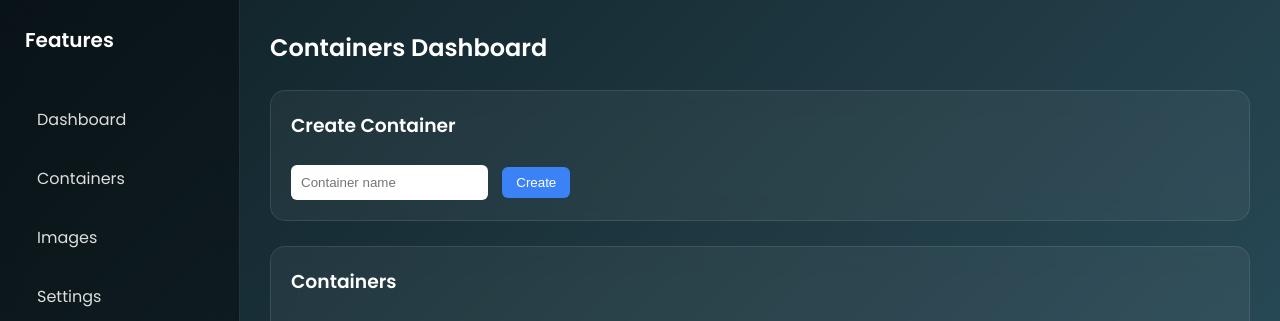
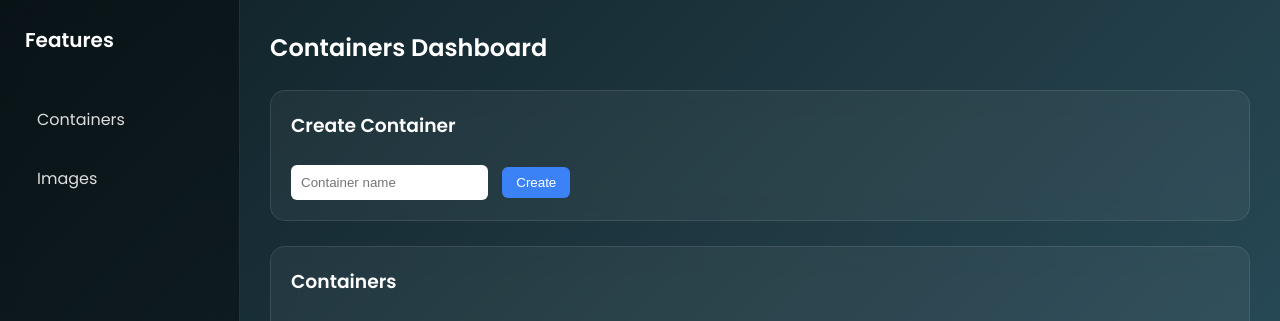
Before and after one commit to manumanas/Django-podman-containers, a Django app: template containers/templates/containers/dashboard.html in a window 1280 px wide. Shown: the top 321 px of the page. Run offline with Django 5.2, Linux system fonts and the light colour scheme; the template is opened without the code that fills it, so the values that code supplies are empty.

Commit message:
Changed menu bar

```diff
--- a/containers/templates/containers/dashboard.html
+++ b/containers/templates/containers/dashboard.html
@@ -166,10 +166,10 @@
     <div class="logo">Features</div>
 
     <div class="menu">
-        <a href="#">Dashboard</a>
+        <!-- <a href="#">Dashboard</a> -->
         <a href="#">Containers</a>
         <a href="#">Images</a>
-        <a href="#">Settings</a>
+        <!-- <a href="#">Settings</a> -->
     </div>
 
 </div>
```
